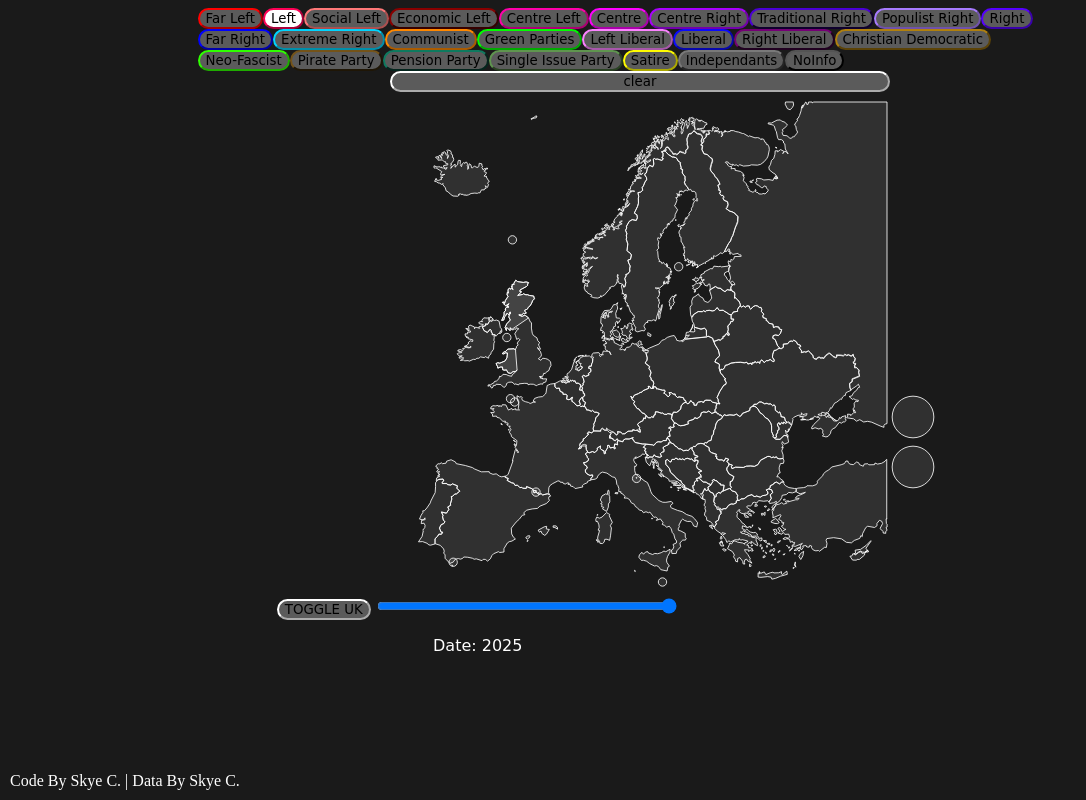
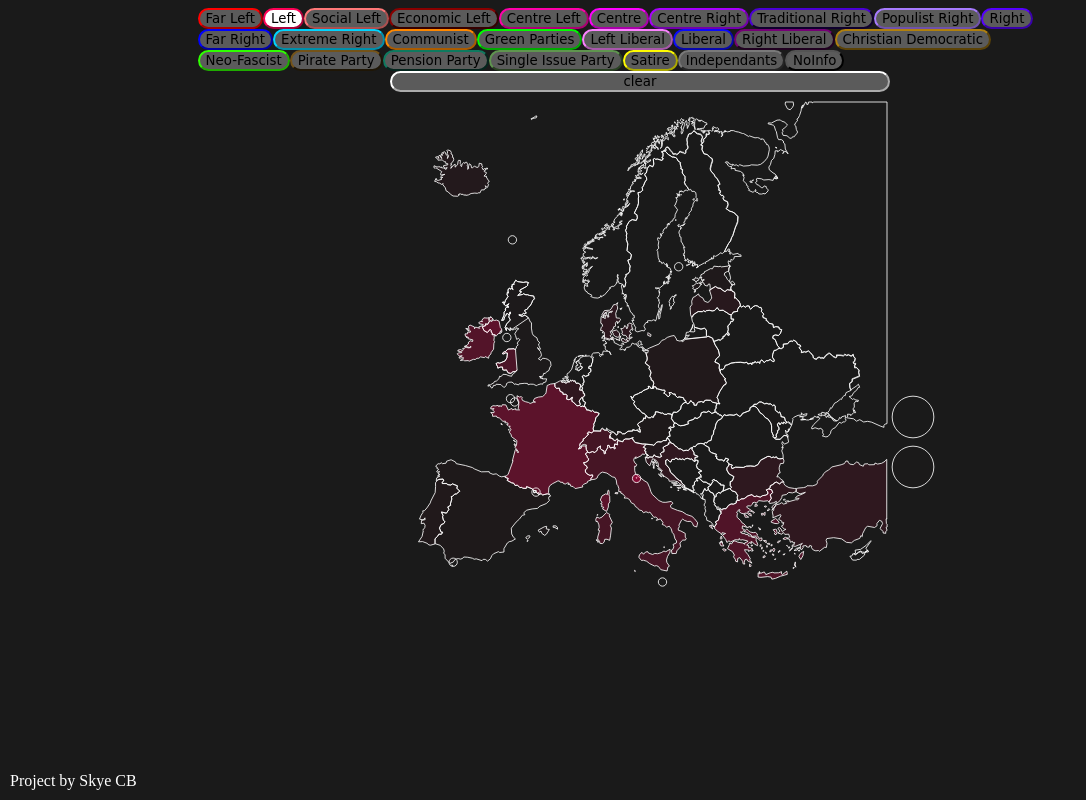
Before and after one commit to SkyeCB/Political-Percentile-Mixer, a plain HTML site: page index.html in a window 1280 px wide. Both pictures are taken after a click on the button "Left". Shown: the whole page, without its empty margins (0-1086 px from the left). Drawn offline with Linux system fonts and the light colour scheme.

Commit message:
Update index.html

```diff
--- a/index.html
+++ b/index.html
@@ -3,7 +3,7 @@
 <head>
   <meta charset="UTF-8">
   <title>Political Percentile Mixer</title>
-  <link rel="icon" type="image/x-icon" href="./favicon.png">
+  <link rel="icon" type="image/x-icon" href="favicon.png">
   <style>
     button {
       background-color: rgba(251, 251, 251, 0.291);
@@ -274,7 +274,7 @@
 <body>
   <div>
     <div class="credit">
-      Code By Skye C. | Data By Skye C.
+      Project by Skye CB
     </div>
     <div class="buttonContainer"></div>
         <script>
@@ -301,7 +301,6 @@
           });
 
           var elems = document.querySelectorAll('button');
-          //console.log(elems);
           for (var i = 0; i < elems.length; i++) {
             elems[i].onclick = function() {
               console.log(this.style.backgroundColor);
@@ -314,6 +313,7 @@
                   break;
                 }
               }
+              updateCountries();
             }
           }
 
@@ -589,7 +589,6 @@
               }
               this.style.fill = "white";
               alterBoxHeights(sts[i]);
-                            snd.play();
             }
 
             sts[i].addEventListener("mouseleave", () => {
@@ -603,7 +602,7 @@
   </div>
   </body>
 
-  <div class="sliderContainer">
+  <!--<div class="sliderContainer">
     <button>TOGGLE UK</button>
 
     <input type="range" min="1000" max="2025" value="2025" id="mySlider" style="width: 300px; background-color: #fff;">
@@ -618,7 +617,7 @@
 
 
     </script>
-  </div>
+  </div>-->
 
 </body>
 </html>
```
